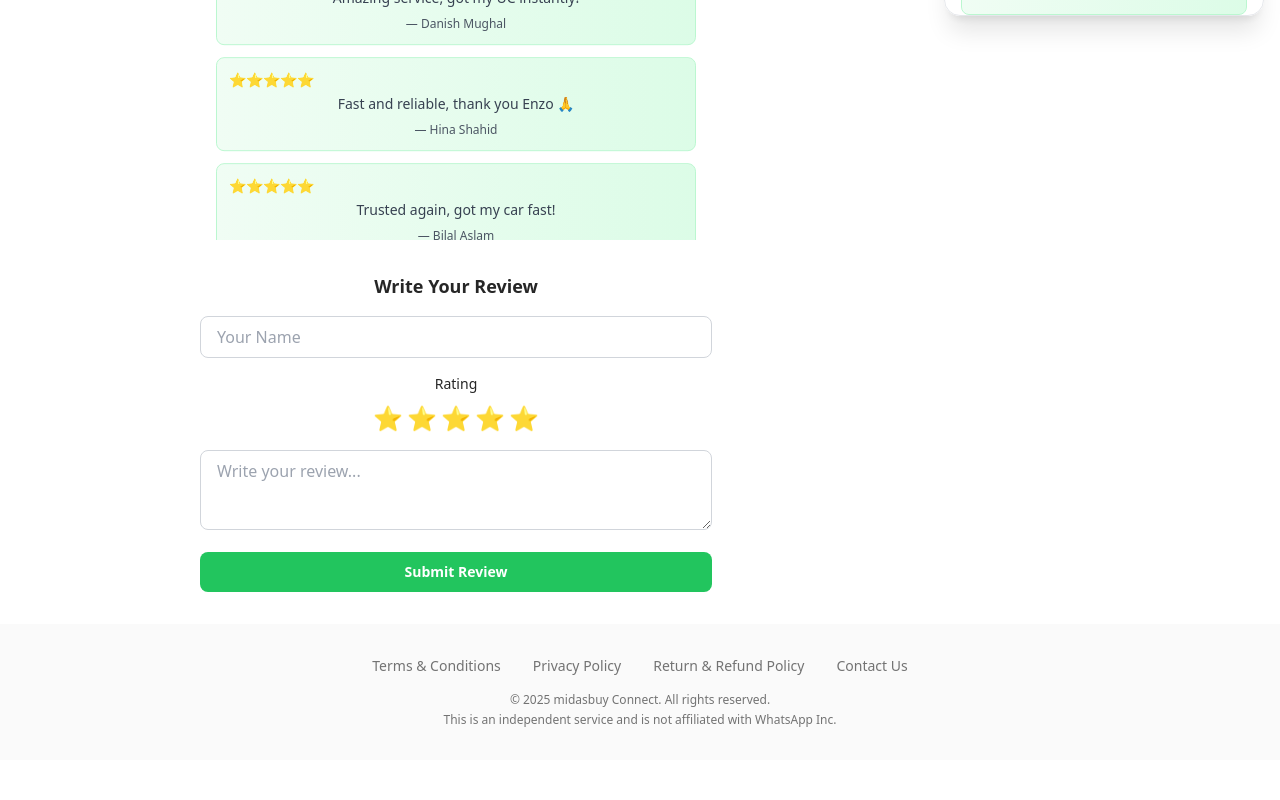
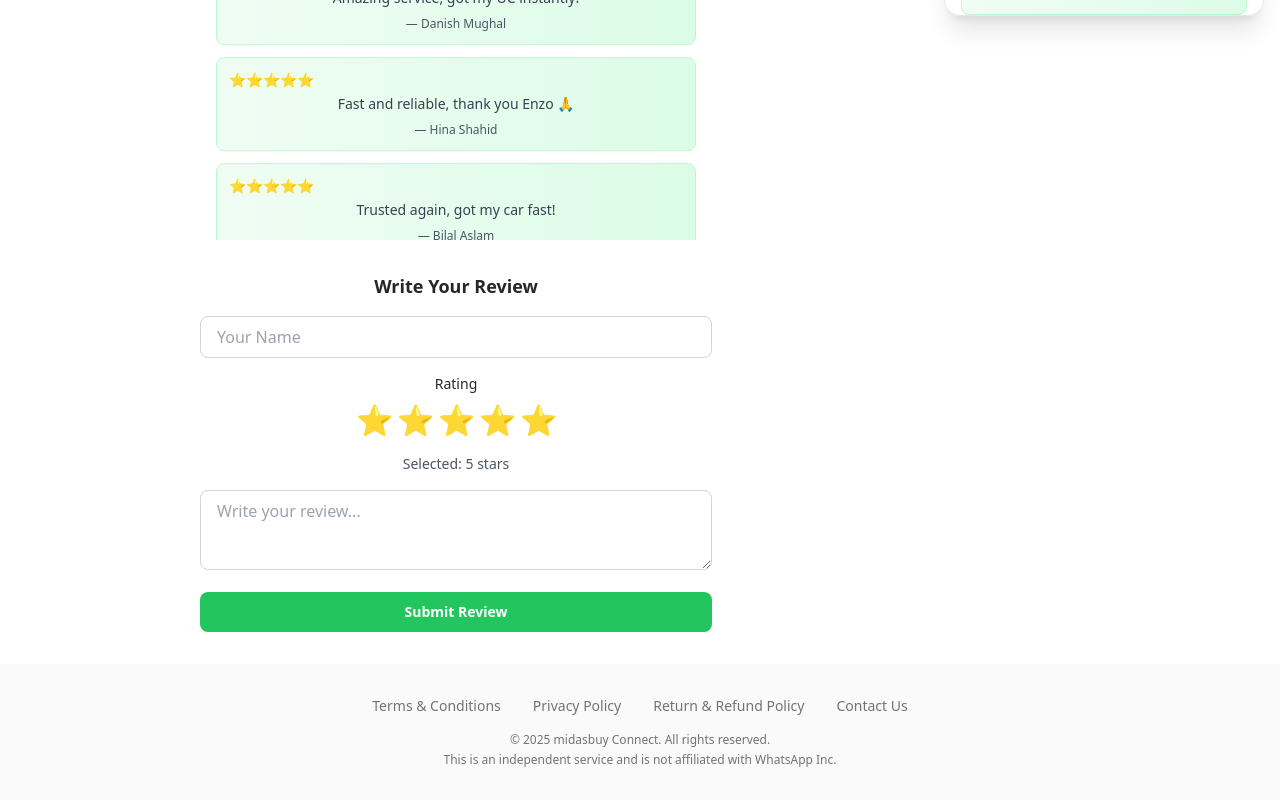
Before and after one commit to ayubkhanzsa/green-connect-page, a React (Vite) app: page / in a window 1280 px wide. Shown: the part 704-1504 px from the top of the page. Before the commit the page ends 1464 px from the top, so only its background shows below. Built offline with nearby package versions, Linux system fonts and the light colour scheme.

Commit message:
Fix star rating functionality
Make star rating interactive and allow users to select their desired rating.

```diff
--- a/src/pages/Index.tsx
+++ b/src/pages/Index.tsx
@@ -229,7 +229,7 @@ const Index = () => {
                       key={star}
                       type="button"
                       onClick={() => setNewReview(prev => ({ ...prev, rating: star }))}
-                      className="text-2xl focus:outline-none transition-colors"
+                      className="text-3xl focus:outline-none transition-all duration-200 hover:scale-110 cursor-pointer"
                     >
                       <span className={star <= newReview.rating ? "text-yellow-400" : "text-gray-300"}>
                         ⭐
@@ -237,6 +237,9 @@ const Index = () => {
                     </button>
                   ))}
                 </div>
+                <p className="text-center text-sm text-gray-600 mb-4">
+                  Selected: {newReview.rating} star{newReview.rating !== 1 ? 's' : ''}
+                </p>
               </div>
               <div>
                 <textarea
```
